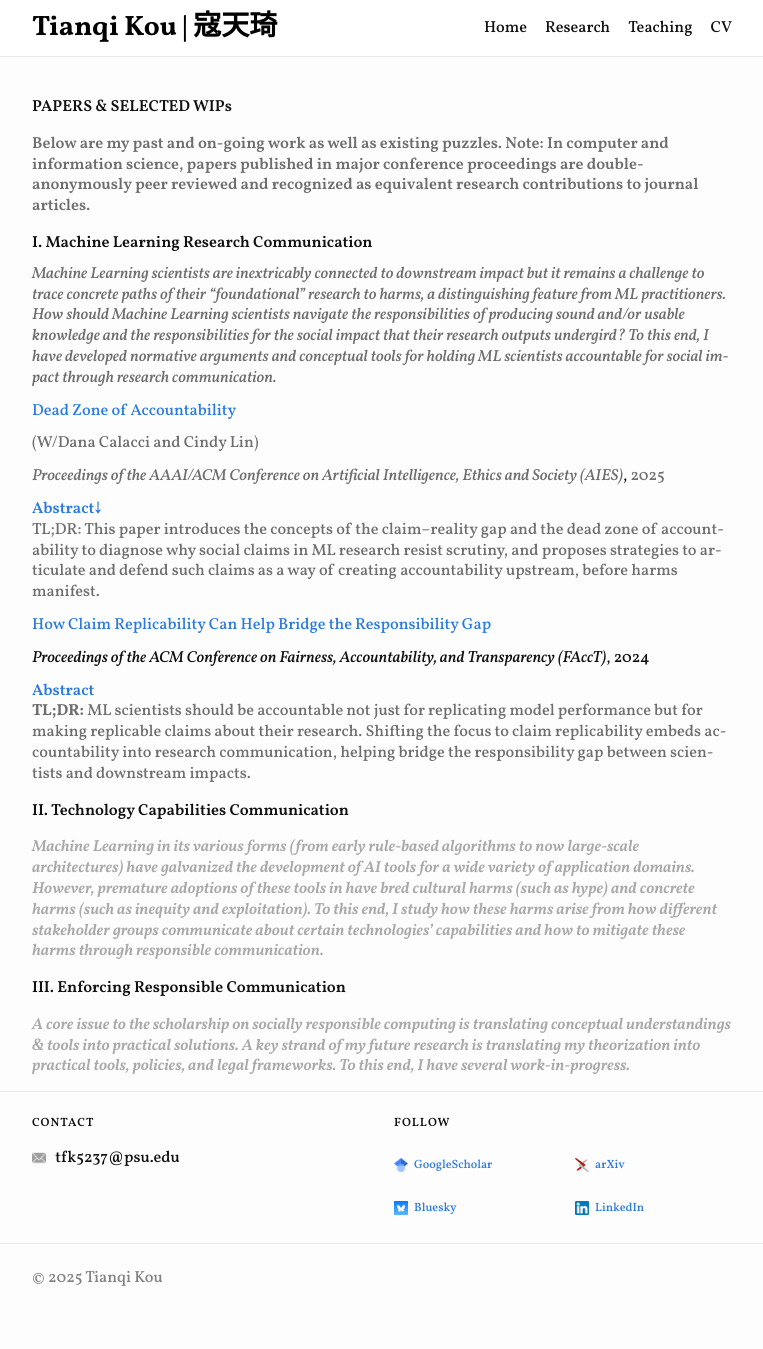
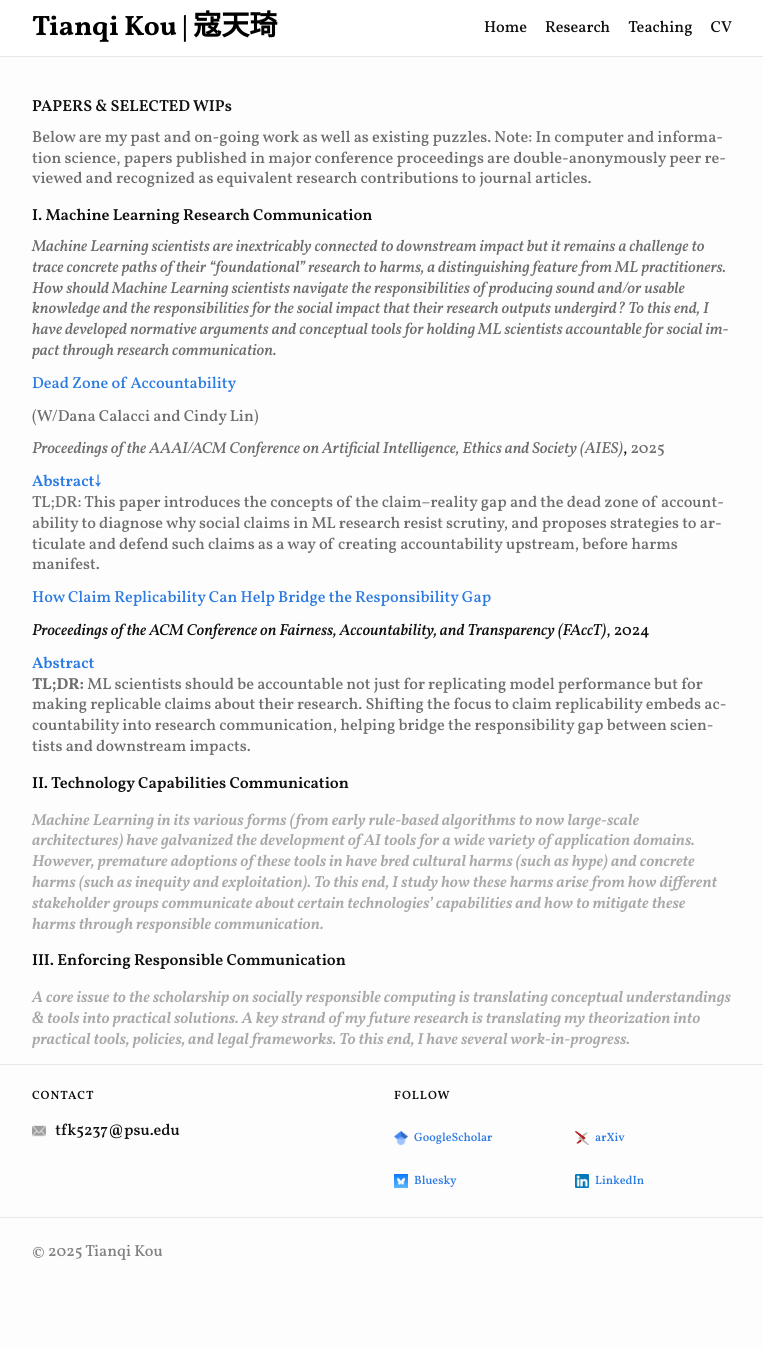
Before and after one commit to koutianqi/koutianqi.github.io, a Jekyll site: the page built from pages/research.markdown, in a window 1280 px wide. Shown: the whole page, without its empty margins (258-1021 px from the left). Built offline with Jekyll 4.4.1, drawn with Linux system fonts in a browser that asks for light colours; after the commit the page ends 1322 px from its top, so only the background shows below that.

Commit message:
Update research.markdown

```diff
--- a/pages/research.markdown
+++ b/pages/research.markdown
@@ -3,7 +3,7 @@ layout: page
 title: "Research"
 ---
 ### PAPERS & SELECTED WIPs
-### <span style="color: #6e6e6e;">Below are my past and on-going work as well as existing puzzles. Note: In computer and information science, papers published in major conference proceedings are double-anonymously peer reviewed and recognized as equivalent research contributions to journal articles.</span>
+<span style="color: #6e6e6e;">Below are my past and on-going work as well as existing puzzles. Note: In computer and information science, papers published in major conference proceedings are double-anonymously peer reviewed and recognized as equivalent research contributions to journal articles.</span>
 
 ### I. Machine Learning Research Communication
 _<span style="color: #6e6e6e;">Machine Learning scientists are inextricably connected to downstream impact but it remains a challenge to trace concrete paths of their “foundational” research to harms, a distinguishing feature from ML practitioners. How should Machine Learning scientists navigate the responsibilities of producing sound and/or usable knowledge and the responsibilities for the social impact that their research outputs undergird? To this end, I have developed normative arguments and conceptual tools for holding ML scientists accountable for social impact through research communication.</span>_
```
